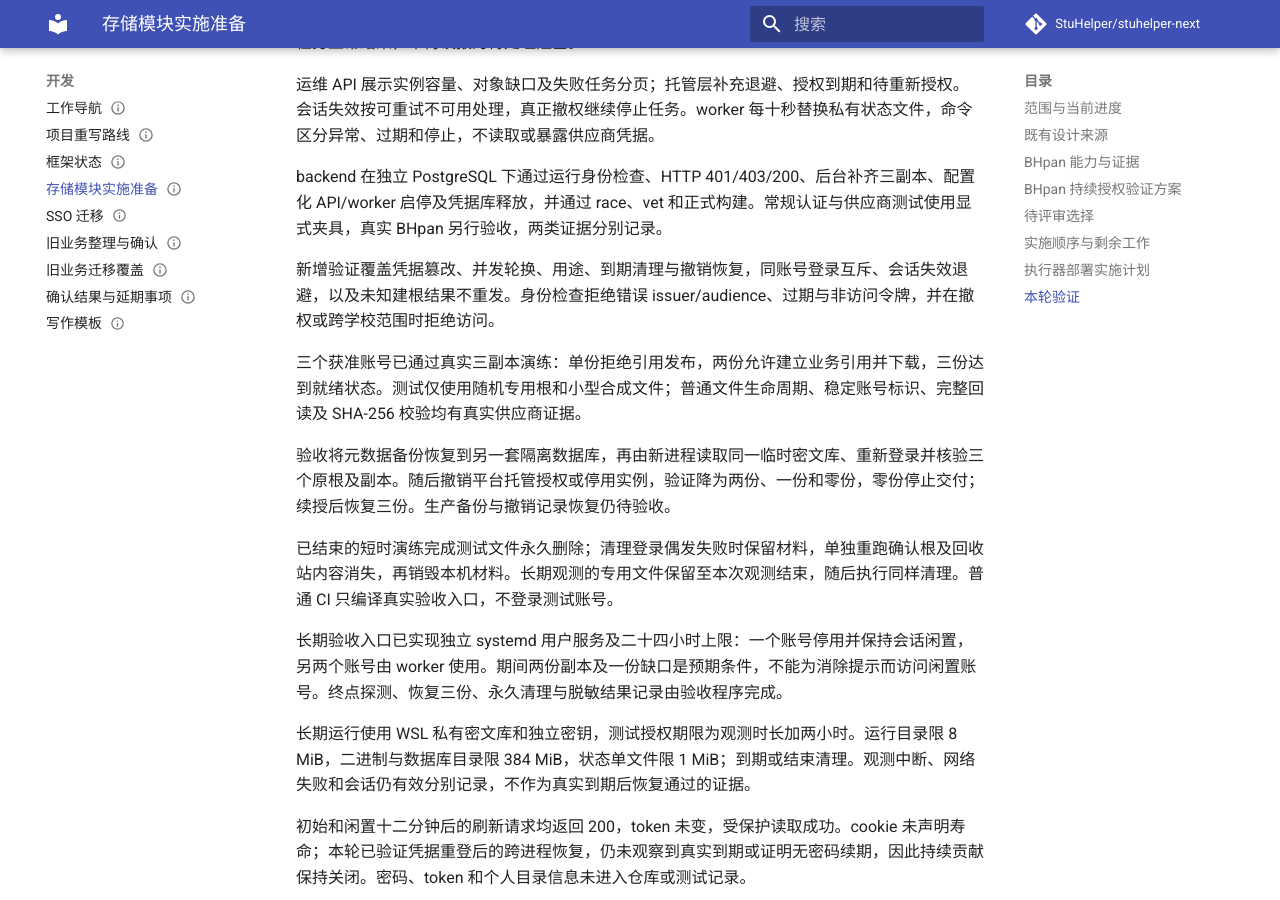
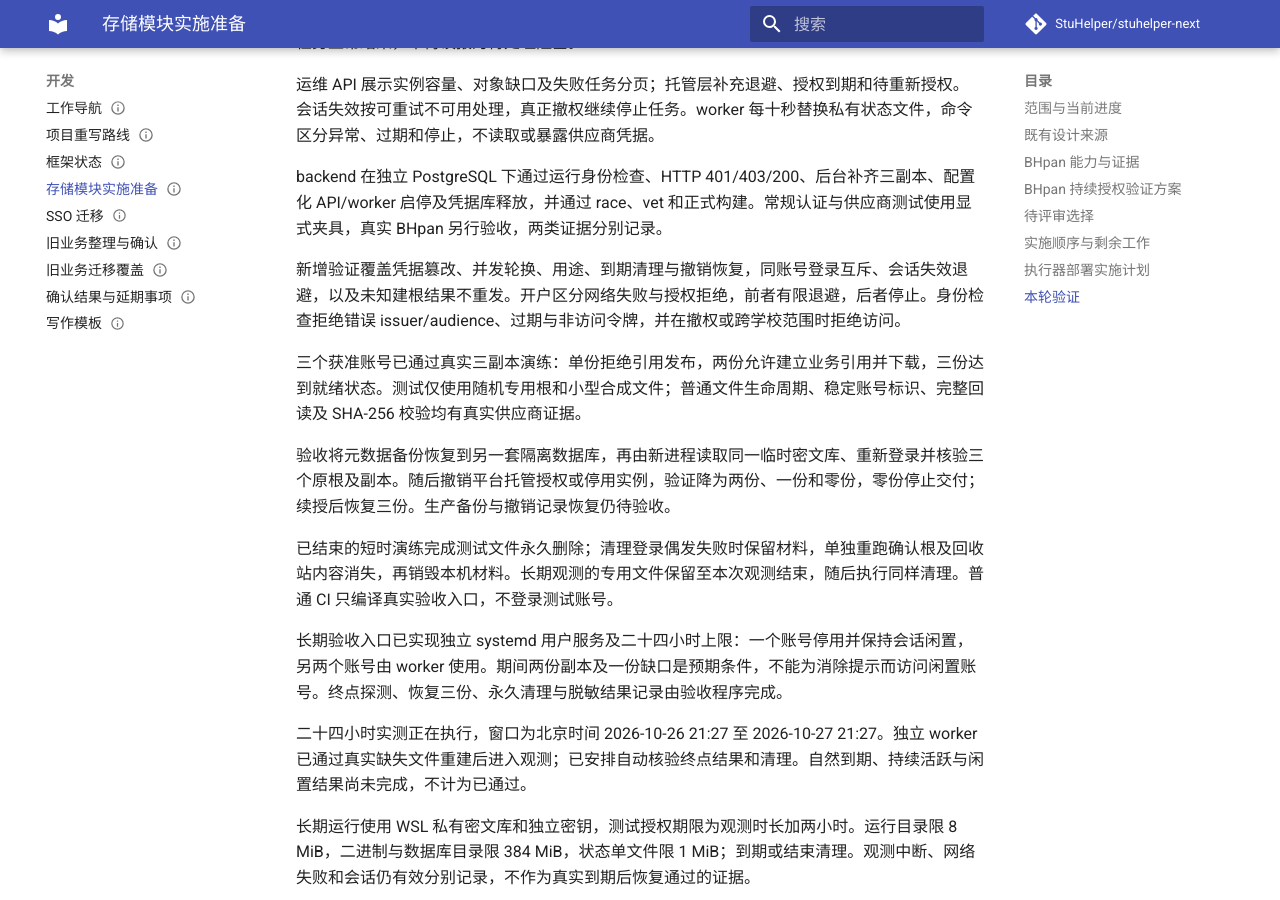
Before and after one commit to StuHelper/stuhelper-next, an MkDocs documentation site: the page built from docs/development/storage-module.md, in a window 1280 px wide and 900 px high, scrolled down 6805 px. Built offline with MkDocs 1.6.1 and Material for MkDocs 9.7.7, drawn with Linux system fonts in a browser that asks for light colours; comment, search, counter and statistics services are not loaded.

Commit message:
docs(storage): 记录长期实测与最终验收组合

```diff
--- a/docs/development/storage-module.md
+++ b/docs/development/storage-module.md
@@ -150,7 +150,7 @@ Next 的 Casdoor 尚未部署或配置，腾讯云仍运行旧 SSO。本轮以
 
 backend 在独立 PostgreSQL 下通过运行身份检查、HTTP 401/403/200、后台补齐三副本、配置化 API/worker 启停及凭据库释放，并通过 race、vet 和正式构建。常规认证与供应商测试使用显式夹具，真实 BHpan 另行验收，两类证据分别记录。
 
-新增验证覆盖凭据篡改、并发轮换、用途、到期清理与撤销恢复，同账号登录互斥、会话失效退避，以及未知建根结果不重发。身份检查拒绝错误 issuer/audience、过期与非访问令牌，并在撤权或跨学校范围时拒绝访问。
+新增验证覆盖凭据篡改、并发轮换、用途、到期清理与撤销恢复，同账号登录互斥、会话失效退避，以及未知建根结果不重发。开户区分网络失败与授权拒绝，前者有限退避，后者停止。身份检查拒绝错误 issuer/audience、过期与非访问令牌，并在撤权或跨学校范围时拒绝访问。
 
 三个获准账号已通过真实三副本演练：单份拒绝引用发布，两份允许建立业务引用并下载，三份达到就绪状态。测试仅使用随机专用根和小型合成文件；普通文件生命周期、稳定账号标识、完整回读及 SHA-256 校验均有真实供应商证据。
 
@@ -159,6 +159,8 @@ backend 在独立 PostgreSQL 下通过运行身份检查、HTTP 401/403/200、
 已结束的短时演练完成测试文件永久删除；清理登录偶发失败时保留材料，单独重跑确认根及回收站内容消失，再销毁本机材料。长期观测的专用文件保留至本次观测结束，随后执行同样清理。普通 CI 只编译真实验收入口，不登录测试账号。
 
 长期验收入口已实现独立 systemd 用户服务及二十四小时上限：一个账号停用并保持会话闲置，另两个账号由 worker 使用。期间两份副本及一份缺口是预期条件，不能为消除提示而访问闲置账号。终点探测、恢复三份、永久清理与脱敏结果记录由验收程序完成。
+
+二十四小时实测正在执行，窗口为北京时间 2026-10-26 21:27 至 2026-10-27 21:27。独立 worker 已通过真实缺失文件重建后进入观测；已安排自动核验终点结果和清理。自然到期、持续活跃与闲置结果尚未完成，不计为已通过。
 
 长期运行使用 WSL 私有密文库和独立密钥，测试授权期限为观测时长加两小时。运行目录限 8 MiB，二进制与数据库目录限 384 MiB，状态单文件限 1 MiB；到期或结束清理。观测中断、网络失败和会话仍有效分别记录，不作为真实到期后恢复通过的证据。
 
--- a/workspace.lock.json
+++ b/workspace.lock.json
@@ -48,7 +48,7 @@
     },
     "backend": {
       "repository": "https://github.com/StuHelper/stuhelper-backend.git",
-      "revision": "c73b50c8811bf19afdf1da745a7894d30e835966",
+      "revision": "4ed8887e38c23bed8a5f83a768ffbc3b431301be",
       "dirty": false
     },
     "tooling": {
```
